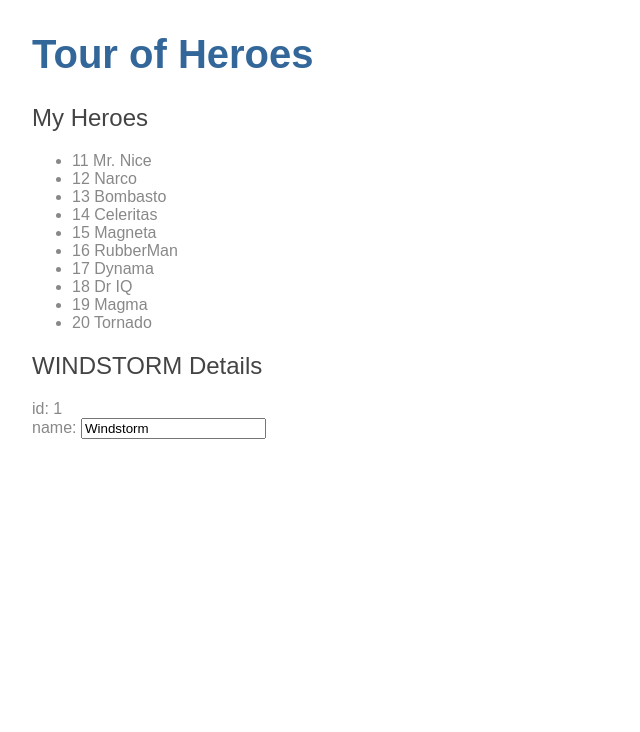
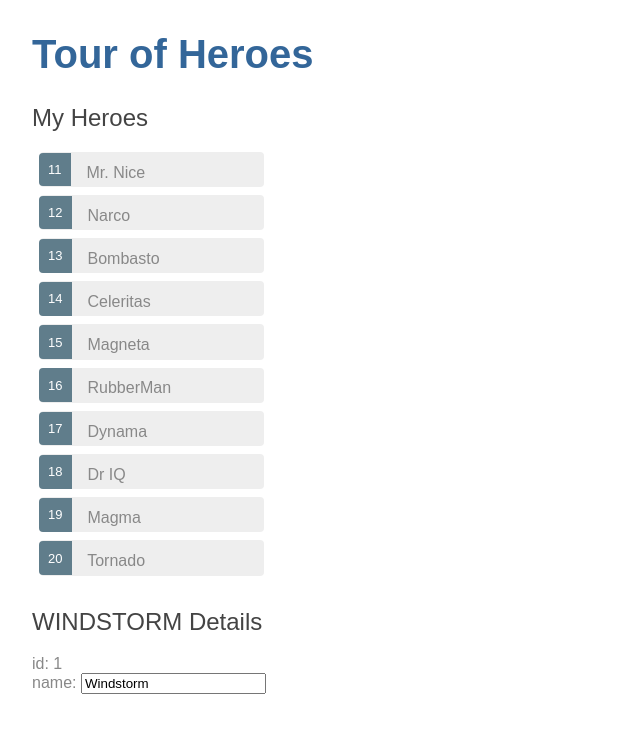
Before and after one commit to ikepon/angular5-tour-of-heroes, an Angular app: page / in a window 1280 px wide. Shown: the top 732 px of the page, without its empty margins (0-640 px from the left). Built offline with nearby package versions, Linux system fonts and the light colour scheme.

Commit message:
style: Apply style to hero component

```diff
--- a/src/app/heroes/heroes.component.css
+++ b/src/app/heroes/heroes.component.css
@@ -0,0 +1,48 @@
+/* HeroesComponent's private CSS styles */
+.selected {
+  background-color: #CFD8DC !important;
+  color: white;
+}
+.heroes {
+  margin: 0 0 2em 0;
+  list-style-type: none;
+  padding: 0;
+  width: 15em;
+}
+.heroes li {
+  cursor: pointer;
+  position: relative;
+  left: 0;
+  background-color: #EEE;
+  margin: .5em;
+  padding: .3em 0;
+  height: 1.6em;
+  border-radius: 4px;
+}
+.heroes li.selected:hover {
+  background-color: #BBD8DC !important;
+  color: white;
+}
+.heroes li:hover {
+  color: #607D8B;
+  background-color: #DDD;
+  left: .1em;
+}
+.heroes .text {
+  position: relative;
+  top: -3px;
+}
+.heroes .badge {
+  display: inline-block;
+  font-size: small;
+  color: white;
+  padding: 0.8em 0.7em 0 0.7em;
+  background-color: #607D8B;
+  line-height: 1em;
+  position: relative;
+  left: -1px;
+  top: -4px;
+  height: 1.8em;
+  margin-right: .8em;
+  border-radius: 4px 0 0 4px;
+}
```
